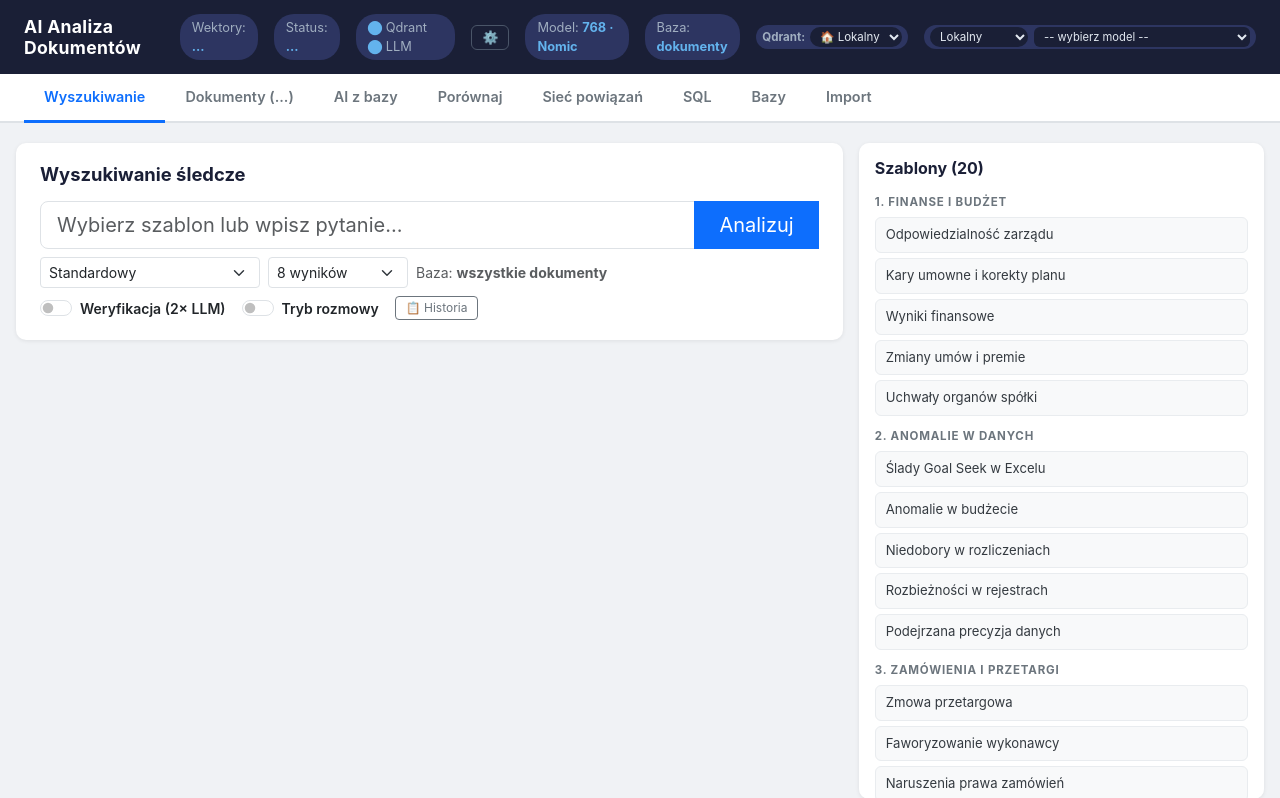
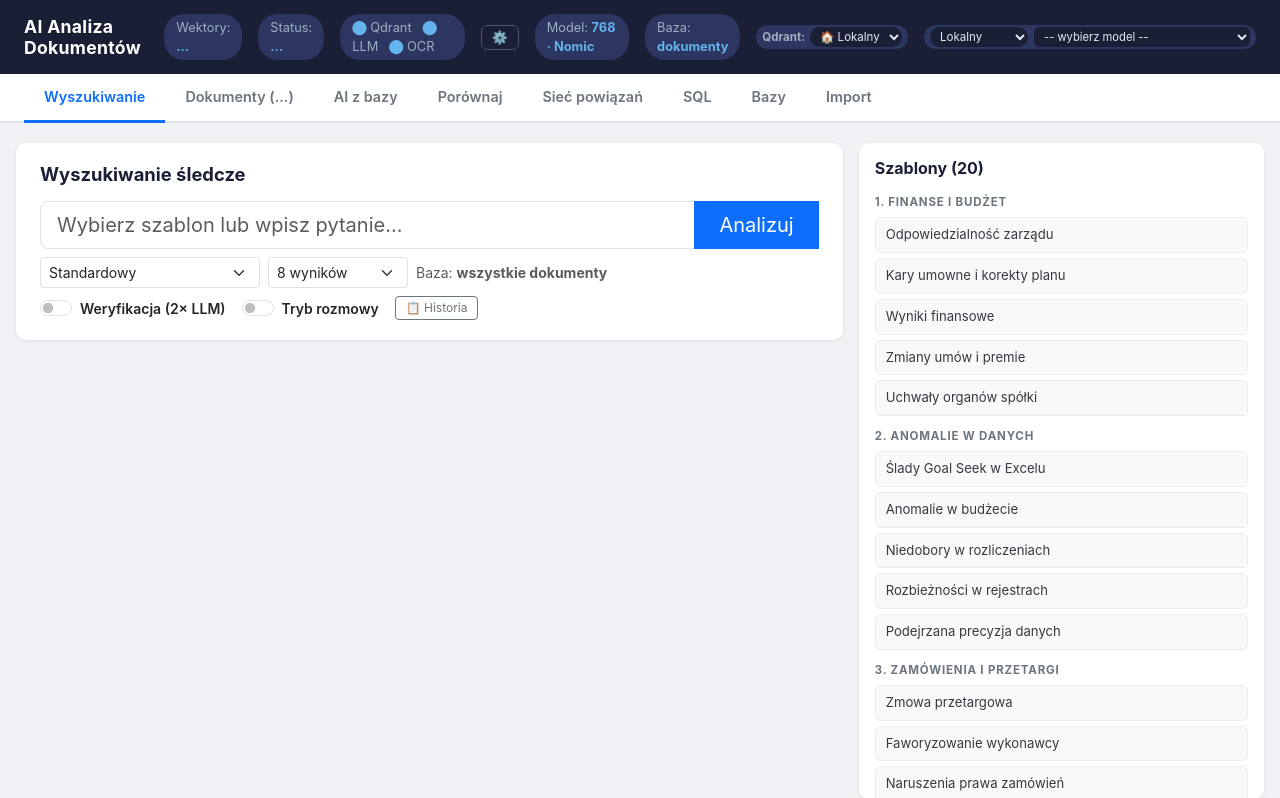
Before and after one commit to dragon15555000/AI_analiza_dokumentow, a Flask app: page / in a window 1280 px wide. Shown: the top 798 px of the page. Run offline with Flask 3, Linux system fonts and the light colour scheme; parts of the project's set-up code (start-up, migrations or seed data) failed here and were passed over.

Commit message:
feat: OCR status indicator in topbar with install_hint tooltip
- Add ⬤ OCR dot to topbar (green = available, yellow = missing)
- Hover tooltip shows install_hint from /health when Tesseract not installed
- checkHealth() now updates OCR dot alongside Qdrant/LLM dots
- Mark IMPROVEMENT_PLAN task as done
- Update README OCR section to mention topbar indicator

Co-Authored-By: Claude Sonnet 4.6 <noreply@anthropic.com>

```diff
--- a/templates/index.html
+++ b/templates/index.html
@@ -152,7 +152,8 @@
     <div class="badge-stat">Status: <span id="statStatus">...</span></div>
     <div class="badge-stat" title="Status połączeń">
         <span id="dotQdrant" class="status-dot dot-pending" title="Qdrant">⬤</span> Qdrant &nbsp;
-        <span id="dotLlm"    class="status-dot dot-pending" title="LLM">⬤</span> LLM
+        <span id="dotLlm"    class="status-dot dot-pending" title="LLM">⬤</span> LLM &nbsp;
+        <span id="dotOcr"    class="status-dot dot-pending" title="OCR (Tesseract)">⬤</span> OCR
     </div>
     <button onclick="openDiagnostics()" title="Diagnostyka / Zarządzanie usługą"
             style="background:none;border:1px solid #4a5568;color:#a0aec0;border-radius:6px;padding:2px 10px;font-size:0.8rem;cursor:pointer;">⚙️</button>
@@ -3774,6 +3775,15 @@ function checkHealth() {
         .then(d => {
             setStatusDot('dotQdrant', d.qdrant);
             setStatusDot('dotLlm',    d.llm);
+            const ocrDot = document.getElementById('dotOcr');
+            if (ocrDot) {
+                const ocr = d.ocr || {};
+                const ok = ocr.available ?? d.ocr_available ?? false;
+                ocrDot.className = 'status-dot ' + (ok ? 'dot-ok' : 'dot-warn');
+                ocrDot.title = ok
+                    ? `OCR (Tesseract) — dostępny · język: ${ocr.lang || 'pol'}`
+                    : `OCR niedostępny · ${ocr.install_hint || 'sudo apt install tesseract-ocr tesseract-ocr-pol poppler-utils'}`;
+            }
         })
         .catch(() => {
             setStatusDot('dotQdrant', 'error');
```
Also changed, not shown: IMPROVEMENT_PLAN.md (+1 -1 lines), README.md.
